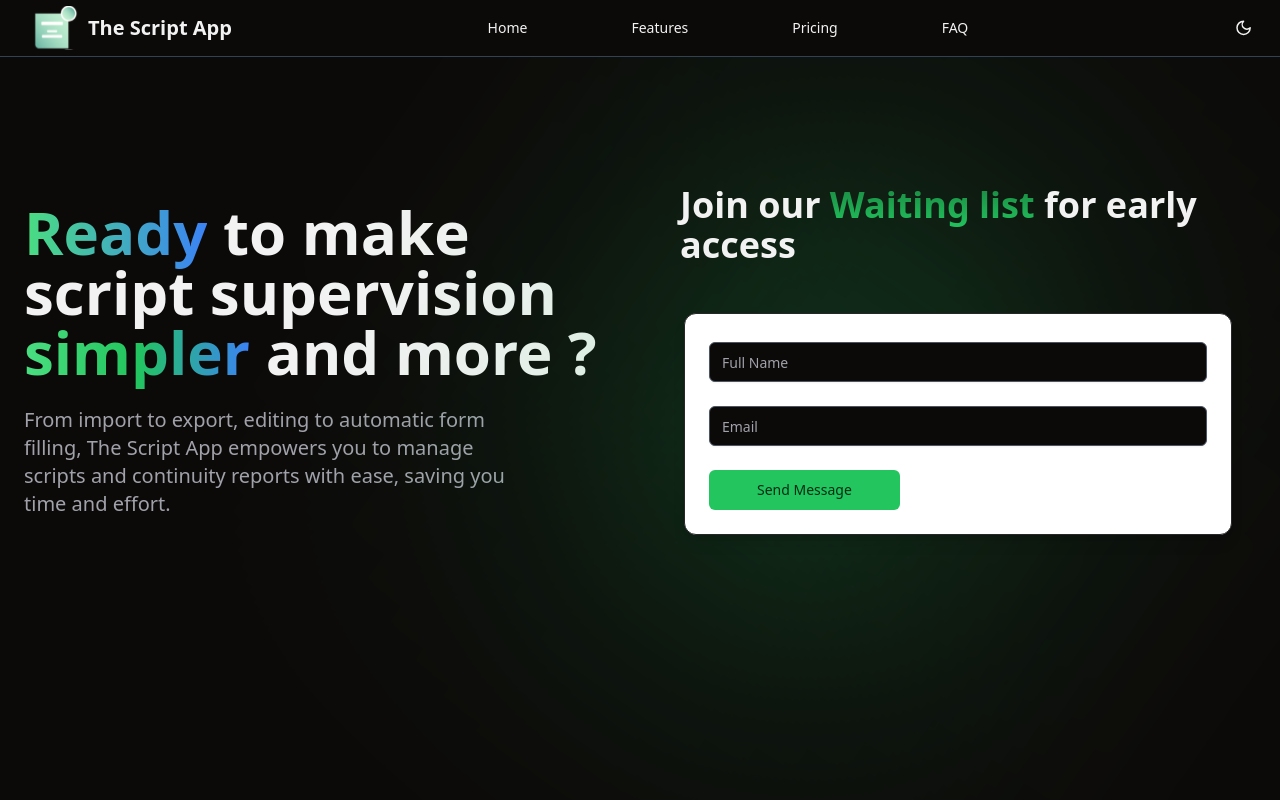
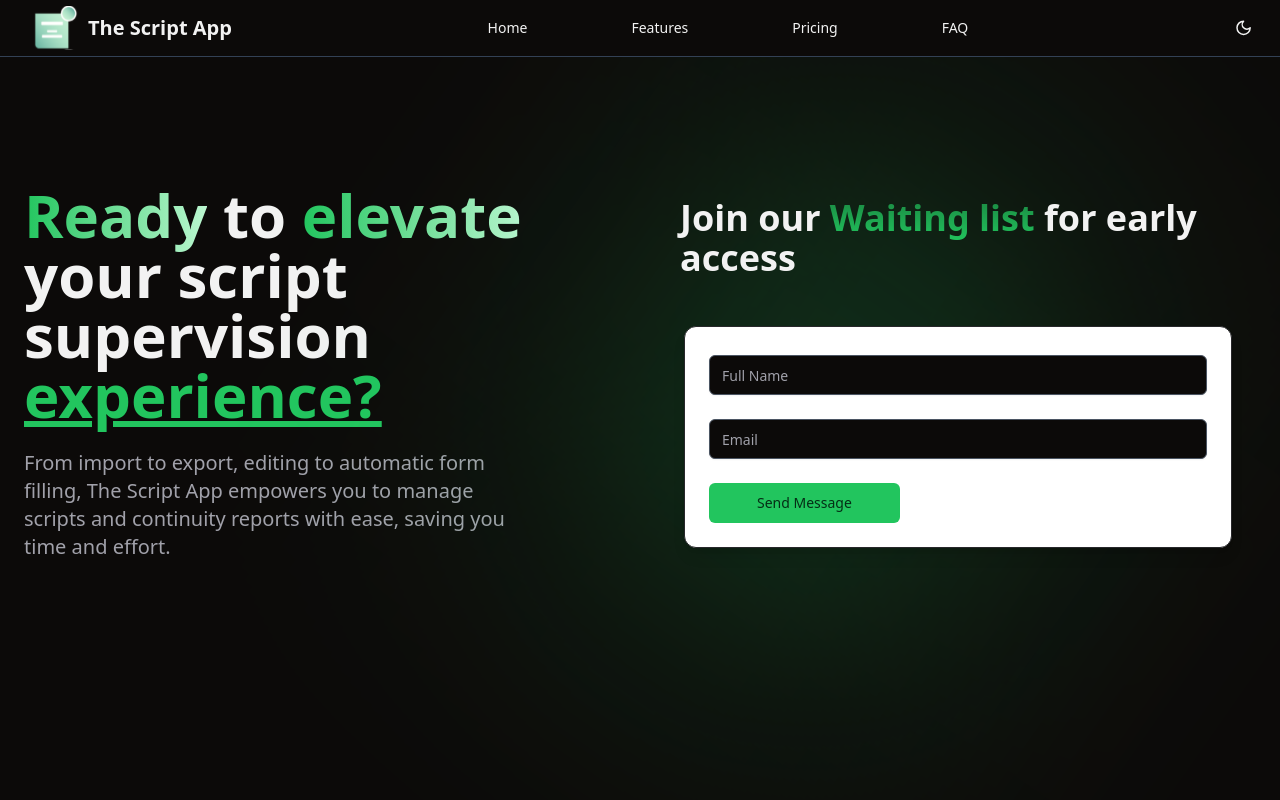
Before and after one commit to KamoEllen/coming-soon-the-script-app, a React (Vite) app: page / in a window 1280 px wide. Shown: the top 800 px of the page. Built offline with nearby package versions, Linux system fonts and the light colour scheme.

Commit message:
Update Hero.tsx

```diff
--- a/src/components/Hero.tsx
+++ b/src/components/Hero.tsx
@@ -4,21 +4,22 @@
   return (
     <section className="container grid lg:grid-cols-2 place-items-center py-20 md:py-32 gap-10">
       <div className="text-center lg:text-start space-y-6">
-        <main className="text-5xl md:text-6xl font-bold">
+         <main className="text-5xl md:text-6xl font-bold">
           <h1 className="inline">
-            <span className="inline bg-gradient-to-r from-green-400 to-blue-500 text-transparent bg-clip-text">
+            <span className="inline bg-gradient-to-r from-green-500 to-green-200 text-transparent bg-clip-text">
               Ready
             </span>{" "}
-            to make
+            to
           </h1>{" "}
-          script supervision{" "}
           <h2 className="inline">
-            <span className="inline bg-gradient-to-r from-green-400 via-green-500 to-blue-500 text-transparent bg-clip-text">
-              simpler
+            <span className="inline bg-gradient-to-r from-green-500 to-green-200 text-transparent bg-clip-text">
+              elevate
             </span>{" "}
-            and more ? {" "}
+            your script supervision  {" "}
+            <span className="text-green-500 underline" >experience?</span>
           </h2>
         </main>
+
 
         <p className="text-xl text-muted-foreground md:w-10/12 mx-auto lg:mx-0 pb-8 lg:pb-12">
           From import to export, editing to automatic form filling, The Script App empowers you to manage scripts and continuity reports with ease, saving you time and effort.
```
